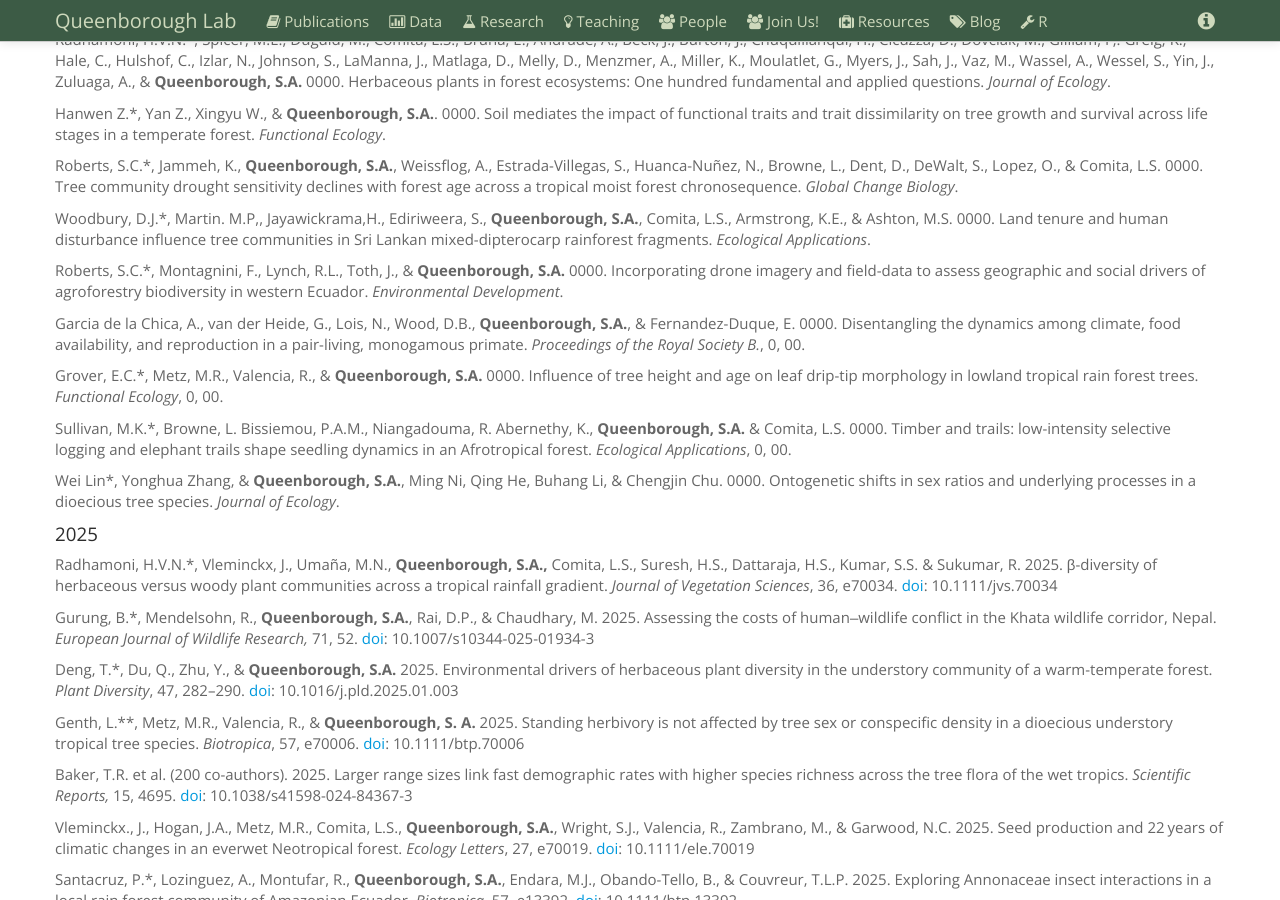
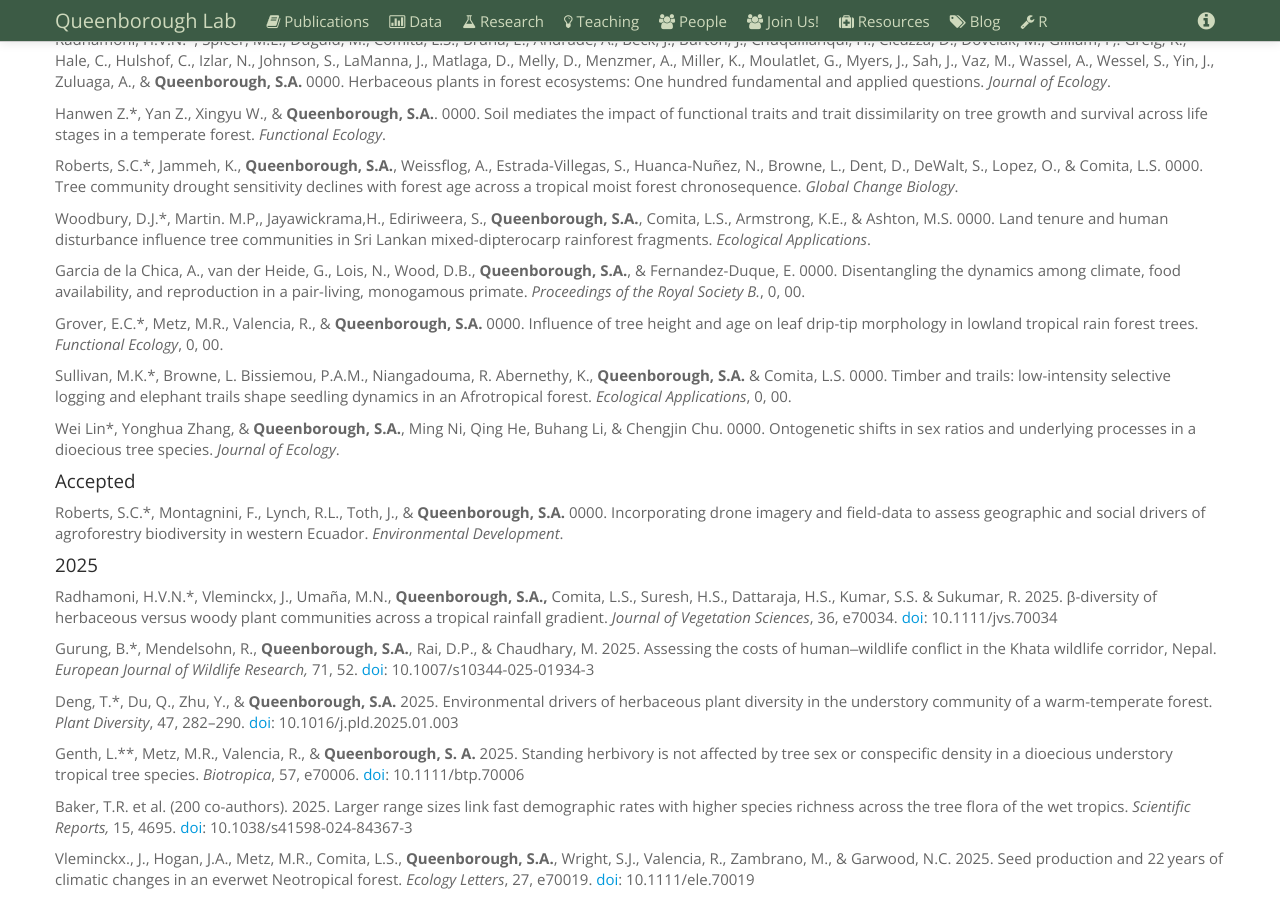
Before and after one commit to saq/saq.github.io, a Jekyll site: the page built from publications.md, in a window 1280 px wide and 900 px high, scrolled down 369 px. Built offline with Jekyll 4.4.1, drawn with Linux system fonts in a browser that asks for light colours; some of the changed lines change nothing that is shown.

Commit message:
Update publications.md

```diff
--- a/publications.md
+++ b/publications.md
@@ -50,8 +50,6 @@ Roberts, S.C.\*, Jammeh, K., **Queenborough, S.A.**, Weissflog, A., Estrada-Vill
 
 Woodbury, D.J.\*, Martin. M.P,, Jayawickrama,H., Ediriweera, S., **Queenborough, S.A.**, Comita, L.S., Armstrong, K.E., & Ashton, M.S. 0000. Land tenure and human disturbance influence tree communities in Sri Lankan mixed-dipterocarp rainforest fragments. *Ecological Applications*.
 
-Roberts, S.C.\*, Montagnini, F., Lynch, R.L., Toth, J., & **Queenborough, S.A.** 0000. Incorporating drone imagery and field-data to assess geographic and social drivers of agroforestry biodiversity in western Ecuador. *Environmental Development*.
-
 Garcia de la Chica, A., van der Heide, G., Lois, N., Wood, D.B., **Queenborough, S.A.**, & Fernandez-Duque, E. 0000.  Disentangling the dynamics among climate, food availability, and reproduction in a pair-living, monogamous primate. *Proceedings of the Royal Society B.*, 0, 00.
 
 Grover, E.C.\*, Metz, M.R., Valencia, R., & **Queenborough, S.A.** 0000. Influence of tree height and age on leaf drip-tip morphology in lowland tropical rain forest trees. *Functional Ecology*, 0, 00.
@@ -61,7 +59,9 @@ Sullivan, M.K.\*, Browne, L. Bissiemou, P.A.M., Niangadouma, R. Abernethy, K., *
 Wei Lin\*, Yonghua Zhang, & **Queenborough, S.A.**, Ming Ni, Qing He, Buhang Li, & Chengjin Chu. 0000. Ontogenetic shifts in sex ratios and underlying processes in a dioecious tree species. *Journal of Ecology*.
 
 
-<!-- #### Accepted -->
+#### Accepted
+Roberts, S.C.\*, Montagnini, F., Lynch, R.L., Toth, J., & **Queenborough, S.A.** 0000. Incorporating drone imagery and field-data to assess geographic and social drivers of agroforestry biodiversity in western Ecuador. *Environmental Development*.
+
 
 #### 2025
 Radhamoni, H.V.N.\*, Vleminckx, J., Umaña, M.N., **Queenborough, S.A.,** Comita, L.S., Suresh, H.S., Dattaraja, H.S., Kumar, S.S. & Sukumar, R. 2025. β-diversity of herbaceous versus woody plant communities across a tropical rainfall gradient. *Journal of Vegetation Sciences*, 36, e70034. [doi](https://doi.org/10.1111/jvs.70034): 10.1111/jvs.70034
```
